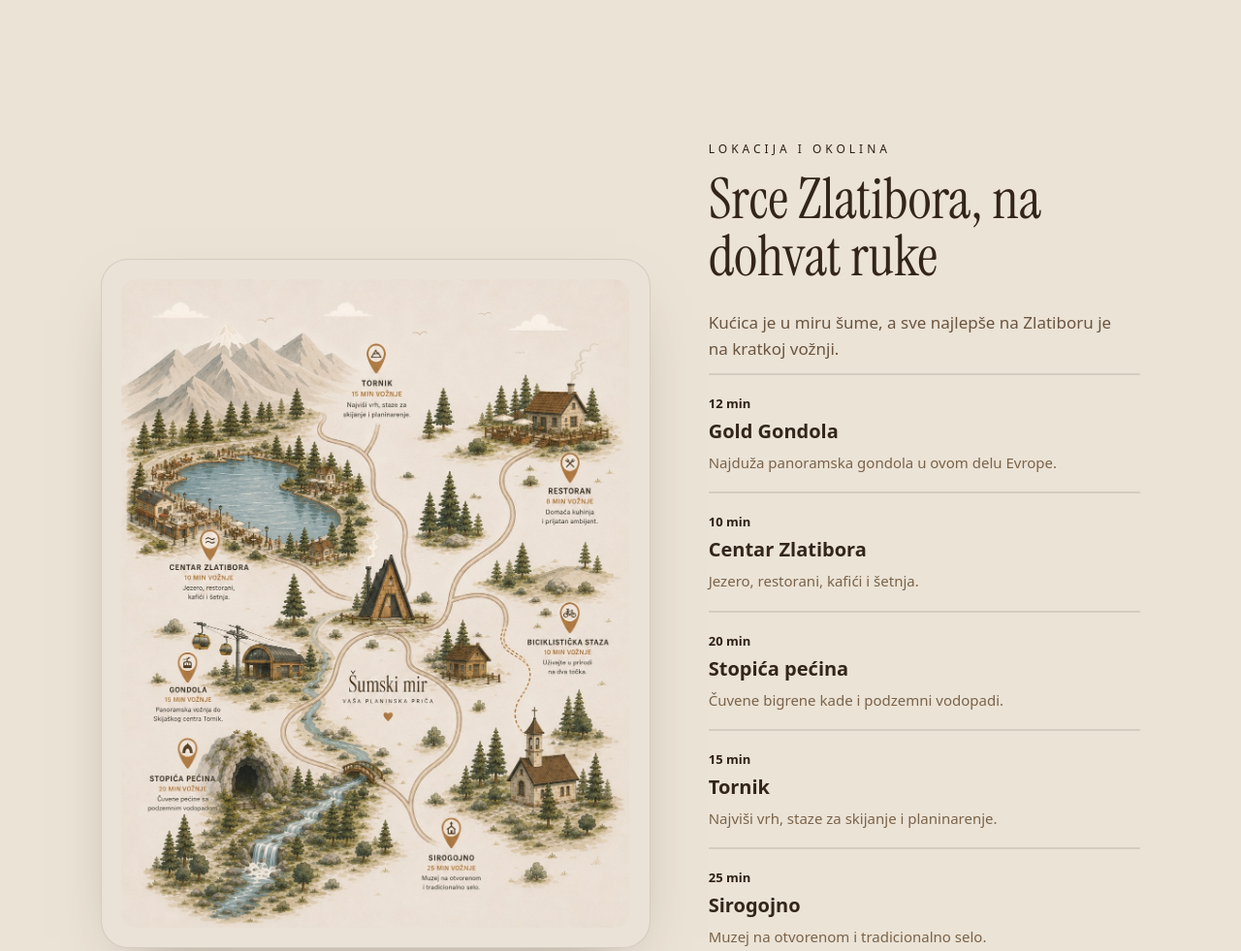
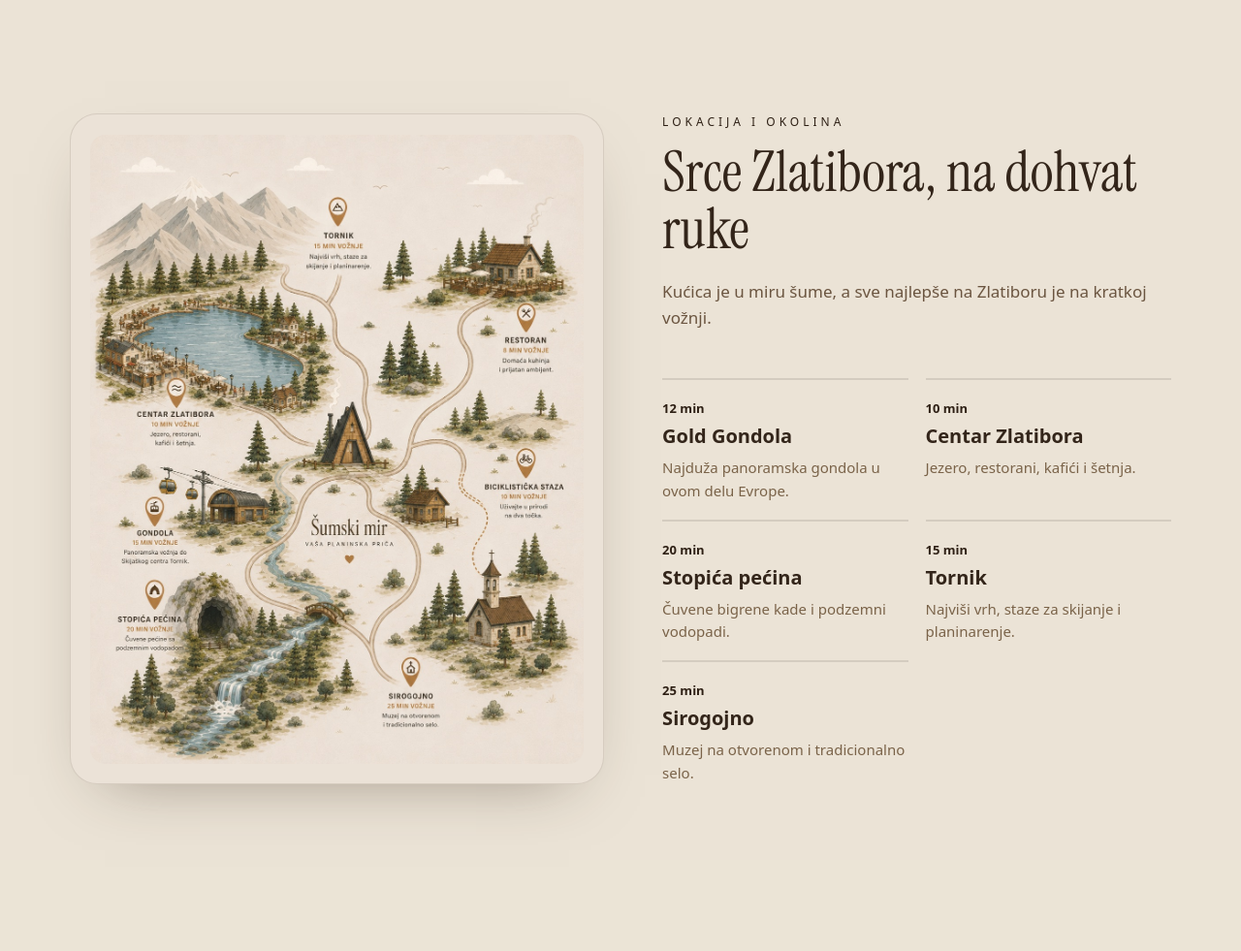
Before and after one commit to MaverickMindflow/Sumski-Mir, a plain HTML site: page index.html in a window 1280 px wide. Shown: the part 3400-4381 px from the top of the page at 97% size. Drawn offline with Linux system fonts and the light colour scheme; a web font is replaced by a local one.

Commit message:
Add files via upload

```diff
--- a/css/styles.css
+++ b/css/styles.css
@@ -43,7 +43,9 @@ html, body { overflow-x: hidden; }
   .price-grid { grid-template-columns: 1fr !important; }
   .amenities-grid { grid-template-columns: 1fr 1fr !important; }
   .okolina-grid { grid-template-columns: 1fr !important; }
-  .okolina-map { margin-top: 0 !important; order: 2; }
+  .okolina-map { margin-top: 0 !important; order: 2; display: block !important; }
+  .okolina-map img { height: auto !important; }
+  .okolina-text { align-self: stretch !important; order: 1; }
   .okolina-text { margin-top: 24px !important; order: 1; }
   .okolina-places { margin-top: 18px !important; }
   .hero-photo-wrap img { width: 100% !important; height: 100% !important; object-fit: cover !important; object-position: center 38% !important; }
--- a/index.html
+++ b/index.html
@@ -143,18 +143,18 @@
   </section>
 
   <!-- OKOLINA -->
-  <section id="okolina" style="padding: clamp(64px, 10vw, 128px) clamp(20px, 5vw, 64px); max-width: 1200px; margin: 0 auto;">
-    <div class="okolina-grid" style="display: grid; grid-template-columns: 1.12fr 0.88fr; gap: clamp(28px, 5vw, 60px); align-items: end;">
-      <div class="okolina-map" style="padding: clamp(12px, 1.6vw, 22px); border-radius: 28px; border: 1px solid rgba(60,44,29,0.12); box-shadow: 0 26px 64px -36px rgba(60,44,29,0.5); background-color: #EBE2D7;">
-        <img src="images/map.jpeg" alt="Ilustrovana mapa okoline — kućica Šumski mir i atrakcije na Zlatiboru" style="display: block; width: 100%; height: auto; border-radius: 16px;">
+  <section id="okolina" style="padding: clamp(64px, 10vw, 128px) clamp(20px, 5vw, 64px); max-width: 1264px; margin: 0 auto;">
+    <div class="okolina-grid" style="display: grid; grid-template-columns: 1.05fr 1fr; gap: clamp(28px, 5vw, 60px); align-items: stretch;">
+      <div class="okolina-map" style="align-self: stretch; display: flex; padding: clamp(12px, 1.6vw, 22px); border-radius: 28px; border: 1px solid rgba(60,44,29,0.12); box-shadow: 0 26px 64px -36px rgba(60,44,29,0.5); background-color: #EBE2D7;">
+        <img src="images/map.jpeg" alt="Ilustrovana mapa okoline — kućica Šumski mir i atrakcije na Zlatiboru" style="display: block; width: 100%; height: 100%; object-fit: cover; border-radius: 16px;">
       </div>
-      <div class="okolina-text" style="margin-top: 16px;">
-        <div style="margin-bottom: clamp(40px, 6vw, 64px); max-width: 46ch;">
-          <span style="font-size: 12px; letter-spacing: 4px; text-transform: uppercase; display: block; margin-top: 12px;">Lokacija i okolina</span>
-          <h2 style="font-family: 'Instrument Serif', serif; font-weight: 400; font-size: clamp(34px, 5vw, 58px); line-height: 1.02; color: #33251a; margin: 14px 0 24px;">Srce Zlatibora, na dohvat ruke</h2>
-          <p style="font-size: 17px; color: #6b5540; line-height: 1.6; margin: 0;">Kućica je u miru šume, a sve najlepše na Zlatiboru je na kratkoj vožnji.</p>
+      <div class="okolina-text" style="align-self: stretch; display: flex; flex-direction: column; justify-content: space-between;">
+        <div style="margin-bottom: clamp(28px, 4vw, 40px);">
+          <span style="font-size: 12px; letter-spacing: 4px; text-transform: uppercase; display: block;">Lokacija i okolina</span>
+          <h2 style="font-family: 'Instrument Serif', serif; font-weight: 400; font-size: clamp(34px, 5vw, 58px); line-height: 1.02; color: #33251a; margin: 14px 0 20px;">Srce Zlatibora, na dohvat ruke</h2>
+          <p style="font-size: 17px; color: #6b5540; line-height: 1.6; margin: 0; max-width: 52ch;">Kućica je u miru šume, a sve najlepše na Zlatiboru je na kratkoj vožnji.</p>
         </div>
-        <div class="okolina-places" style="display: grid; grid-template-columns: repeat(auto-fit, minmax(220px, 1fr)); gap: 18px; margin-top: -52px;">
+        <div class="okolina-places" style="display: grid; grid-template-columns: repeat(auto-fit, minmax(200px, 1fr)); gap: 18px;">
           <div style="border-top: 2px solid rgba(42,38,32,0.12); padding-top: 20px;">
             <div style="font-size: 13px; font-weight: 600; margin-bottom: 6px;">12 min</div>
             <h3 style="font-size: 20px; font-weight: 600; color: #33251a; margin: 0 0 8px;">Gold Gondola</h3>
```
